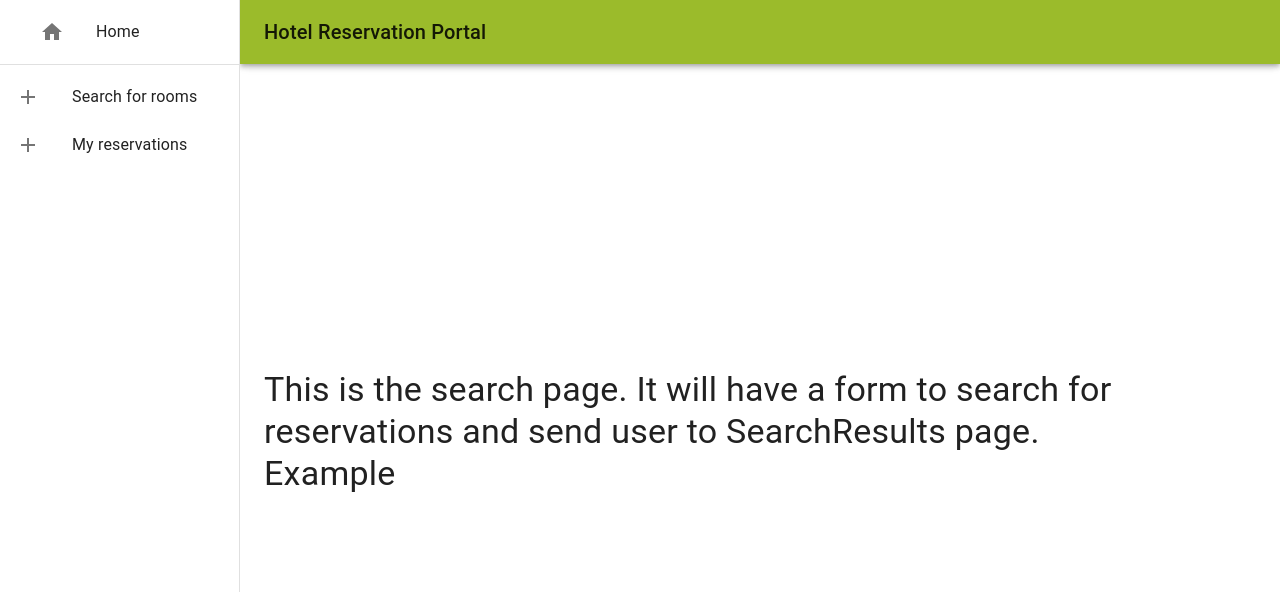
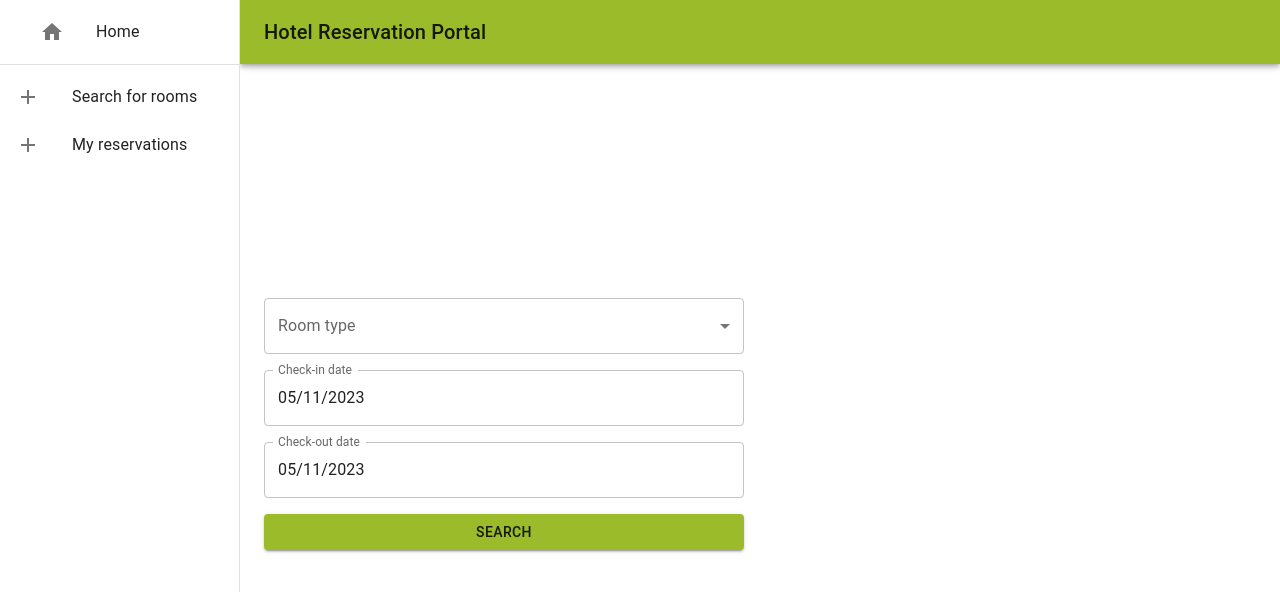
Before and after one commit to lilyzeiset/hotel-frontend, a React (Vite) app: page /search in a window 1280 px wide. Shown: the top 592 px of the page. Built offline with nearby package versions, Linux system fonts and the light colour scheme.

Commit message:
Search page with room type, checkin date, checkout date, validation

```diff
--- a/src/components/Search.tsx
+++ b/src/components/Search.tsx
@@ -1,16 +1,89 @@
-import { Typography } from "@mui/material";
+import {
+  Typography,
+  Stack,
+  TextField,
+  Button,
+  InputLabel,
+  Select,
+  SelectChangeEvent,
+  MenuItem,
+  FormControl
+} from "@mui/material";
+import { DatePicker } from "@mui/x-date-pickers";
+import { useState } from "react";
+import dayjs, {Dayjs} from "dayjs";
 
 /**
  * Search page
  */
 export default function Search() {
+
+  const roomTypes = [
+    'Standard',
+    'Deluxe',
+    'Family',
+    'Executive',
+    'Penthouse'
+  ];
+
+  const [roomType, setRoomType] = useState('');
+  const [checkinDate, setCheckinDate] = useState<Dayjs|null>(dayjs(new Date()));
+  const [checkoutDate, setCheckoutDate] = useState<Dayjs|null>(dayjs(new Date()));
+  const [errorMsg, setErrorMsg] = useState('');
+
+
+  function handleSearch() {
+    if (roomType === '') {
+      setErrorMsg('Please select a room type.')
+    } else if (checkinDate && checkoutDate && checkinDate?.toDate() >= checkoutDate?.toDate()) {
+      setErrorMsg('Check-out date must be at least 1 day after check-in date!')
+    } else {
+      setErrorMsg('');
+      console.log(roomType);
+      console.log(checkinDate?.toDate());
+      console.log(checkoutDate?.toDate());
+    }
+
+  }
+
   return (
-    <Typography variant="h4">
-      This is the search page.
-      It will have a form to search for reservations
-      and send user to SearchResults page.
-      <br />
-      Example
-    </Typography>
+    <Stack spacing={2} sx={{minWidth: 480}}>
+
+      <FormControl>
+        <InputLabel id="roomtype-select-label">Room type</InputLabel>
+        <Select required
+          labelId="roomtype-select-label"
+          id="roomtype-select"
+          label='Room type'
+          value={roomType}
+          onChange={(event) => setRoomType(event.target.value)}
+        >
+          {roomTypes?.map((roomType) => (
+            <MenuItem key={roomType} value={roomType}>
+              {roomType}
+            </MenuItem>
+          ))}
+        </Select>
+      </FormControl>
+
+      <DatePicker
+        label='Check-in date'
+        value={checkinDate}
+        onChange={(date) => setCheckinDate(date)}
+      />
+      <DatePicker
+        label='Check-out date'
+        value={checkoutDate}
+        onChange={(date) => setCheckoutDate(date)}
+      />
+
+      <Button variant='contained' onClick={handleSearch}>
+        Search
+      </Button>
+
+      <Typography variant='body1' sx={{color: 'red'}}>
+        {errorMsg}
+      </Typography>
+    </Stack>
   )
 }
```
